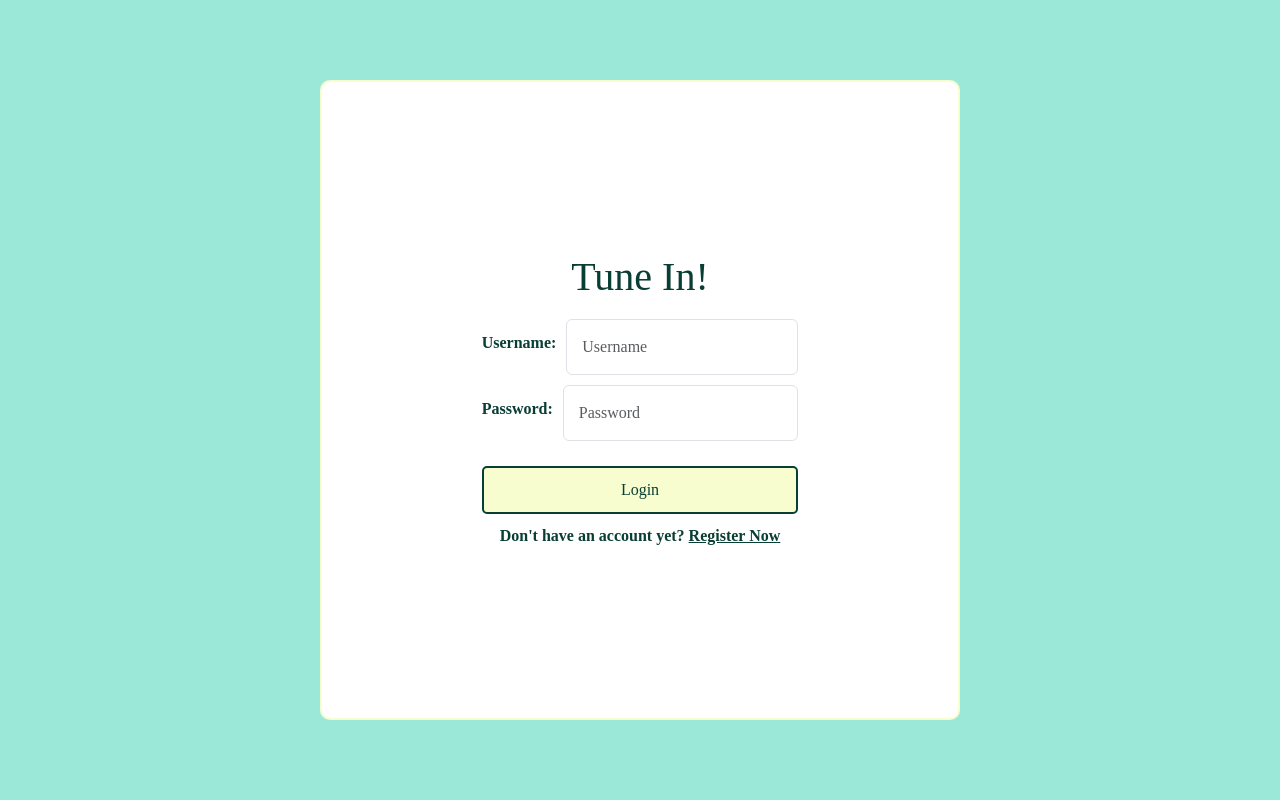
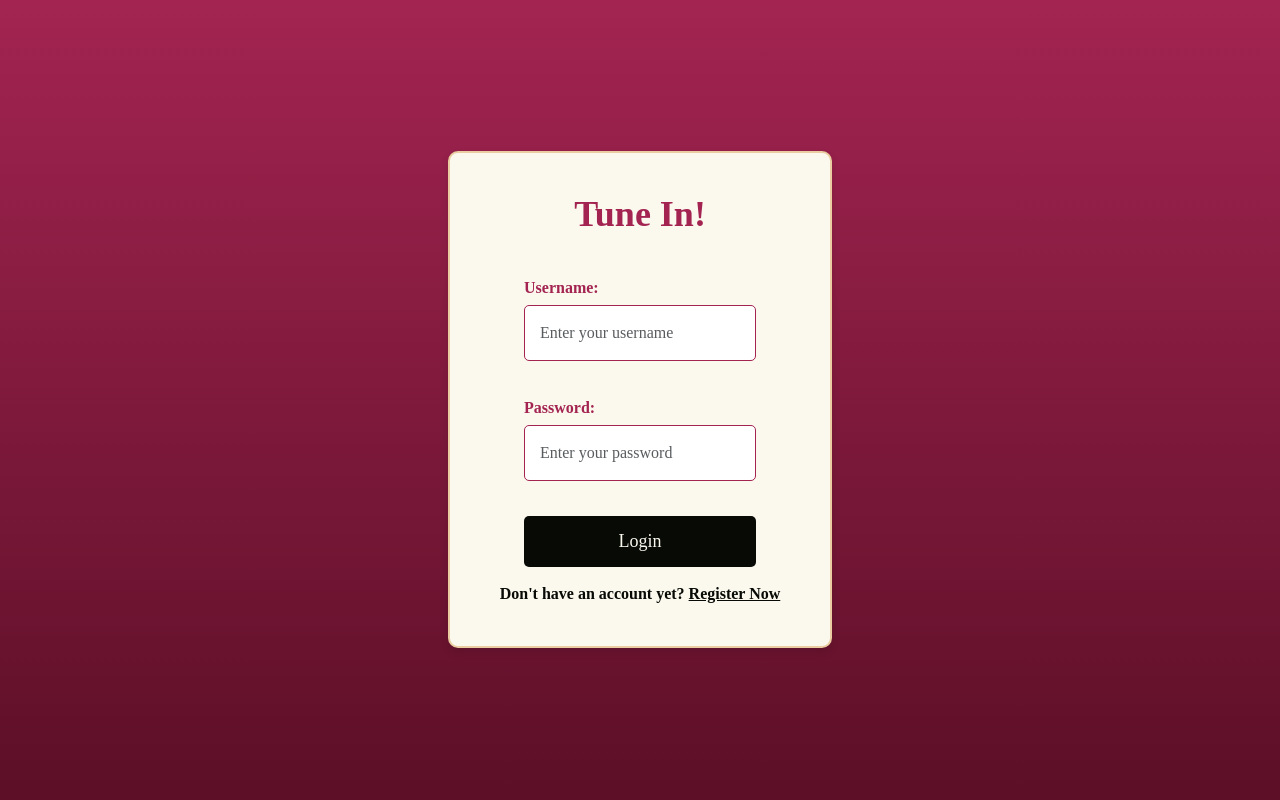
Before and after one commit to carissadzr/music-albums, a Django app: page /login/ in a window 1280 px wide. Run offline with Django 4.2, Linux system fonts and the light colour scheme; some web fonts are replaced.

Commit message:
edited color

```diff
--- a/templates/login.html
+++ b/templates/login.html
@@ -17,83 +17,159 @@
         justify-content: center;
         height: 100vh;
         margin: 0;
-        background-color: #9BE8D8;
+        overflow: hidden;
+        position: relative;
+    }
+
+    .animated-background {
+        position: absolute;
+        top: 0;
+        left: 0;
+        width: 100%;
+        height: 100%;
+        background: linear-gradient(to bottom, #a32451, #5c0f27);
+        z-index: -1;
+        animation: gradientAnimation 10s infinite linear;
     }
 
     .login {
         text-align: center;
-        width: 50%;
-        height: 80%;
-        background-color: #ffffff;
-        padding: 20px;
-        border: 2px solid #F8FDCF;
+        width: 30%;
+        height: auto;
+        background-color: #fbf8ee;
+        padding: 40px;
+        border: 2px solid #eacea1;
         border-radius: 10px;
-        color: #083e33;
+        color: #070a05;
         display: flex;
-        align-items: center; /* Memastikan konten berada di tengah secara vertikal */
+        align-items: center;
         justify-content: center;
         flex-direction: column;
-        align-items: center; /* Memastikan konten berada di tengah secara vertikal */
+        box-shadow: 0 4px 8px rgba(0, 0, 0, 0.1);
+        opacity: 0;
+        transform: translateY(20px);
+        animation: fadeInUp 0.8s forwards, slideIn 1s forwards;
+        position: relative;
+    }
+
+    @keyframes fadeInUp {
+        from {
+            opacity: 0;
+            transform: translateY(20px);
+        }
+        to {
+            opacity: 1;
+            transform: translateY(0);
+        }
+    }
+
+    @keyframes slideIn {
+        from {
+            transform: scale(0.8);
+        }
+        to {
+            transform: scale(1);
+        }
+    }
+
+    @keyframes gradientAnimation {
+        0% {
+            background-position: 0% 0%;
+        }
+        100% {
+            background-position: 0% 100%;
+        }
     }
 
     .form-group {
         width: 100%;
-        margin: 10px 0;
+        margin: 20px 0;
         box-sizing: border-box;
         display: flex;
-        flex-direction: row;
-        align-items: center; /* Memastikan konten berada di tengah secara vertikal */
-        justify-content: center; /* Memastikan konten berada di tengah secara horizontal */
+        flex-direction: column;
+        align-items: flex-start;
+        justify-content: center;
     }
 
     .form-label {
-        margin-right: 10px;
-        font-weight: bold; /* Membuat tulisan bold */
+        font-weight: bold;
+        color: #a32451;
+        margin-bottom: 5px;
+        text-align: left;
+        transition: color 0.3s;
     }
 
     .form-control {
         width: 100%;
         padding: 15px;
         box-sizing: border-box;
+        border: 1px solid #a32451;
+        border-radius: 5px;
+        margin-bottom: 15px;
+        transition: border-color 0.3s;
+        font-size: 16px;
+    }
+
+    .form-control:focus {
+        outline: none;
+        border-color: #1d3269;
     }
 
     .login_btn {
-        background-color: #F8FDCF;
-        color: #083e33;
-        padding: 10px;
-        border: 2px solid #083e33;
+        background-color: #070a05;
+        color: #fbf8ee;
+        padding: 12px;
+        border: none;
         border-radius: 5px;
         cursor: pointer;
         width: 100%;
-        margin-top: 15px;
         transition: background-color 0.3s, color 0.3s;
+        font-size: 18px;
     }
 
     .login_btn:hover {
-        background-color: #78C1F3;
-        color: #F8FDCF;
+        background-color: #1d3269;
     }
 
-    /* Gaya tambahan untuk Register Now */
     .register-link {
-        color: #083e33;
+        color: #070a05;
         font-weight: bold;
-        margin-top: 10px;
+        margin-top: 15px;
+        transition: color 0.3s;
+        font-size: 16px;
+    }
+
+    .register-link:hover {
+        color: #1d3269;
+    }
+
+    h1 {
+        color: #a32451;
+        margin-bottom: 20px;
+        font-size: 36px; /* Increased font size and added bold style */
+        font-weight: bold;
+    }
+
+    .error-message {
+        color: #eacea1;
+        margin-top: 15px;
+        font-size: 14px;
     }
 </style>
 
+<div class="animated-background"></div>
 <div class="login">
     <h1>Tune In!</h1>
     <form method="POST" action="">
         {% csrf_token %}
         <div class="form-group">
             <label for="username" class="form-label">Username:</label>
-            <input type="text" id="username" name="username" placeholder="Username" class="form-control">
+            <input type="text" id="username" name="username" placeholder="Enter your username" class="form-control">
         </div>
 
         <div class="form-group">
             <label for="password" class="form-label">Password:</label>
-            <input type="password" id="password" name="password" placeholder="Password" class="form-control">
+            <input type="password" id="password" name="password" placeholder="Enter your password" class="form-control">
         </div>
 
         <div style="width: 100%;">
@@ -102,11 +178,13 @@
     </form>
 
     {% if messages %}
-        <ul>
-            {% for message in messages %}
-                <li>{{ message }}</li>
-            {% endfor %}
-        </ul>
+        <div class="error-message">
+            <ul>
+                {% for message in messages %}
+                    <li>{{ message }}</li>
+                {% endfor %}
+            </ul>
+        </div>
     {% endif %}
 
     <div class="register-link">Don't have an account yet? <a href="{% url 'main:register' %}" class="register-link">Register Now</a></div>
```
Also changed, not shown: main/templates/edit_product.html (+42 -9 lines), main/templates/main.html (+50 -30 lines), templates/register.html (+84 -21 lines), main/views.py (line endings or trailing spaces).
